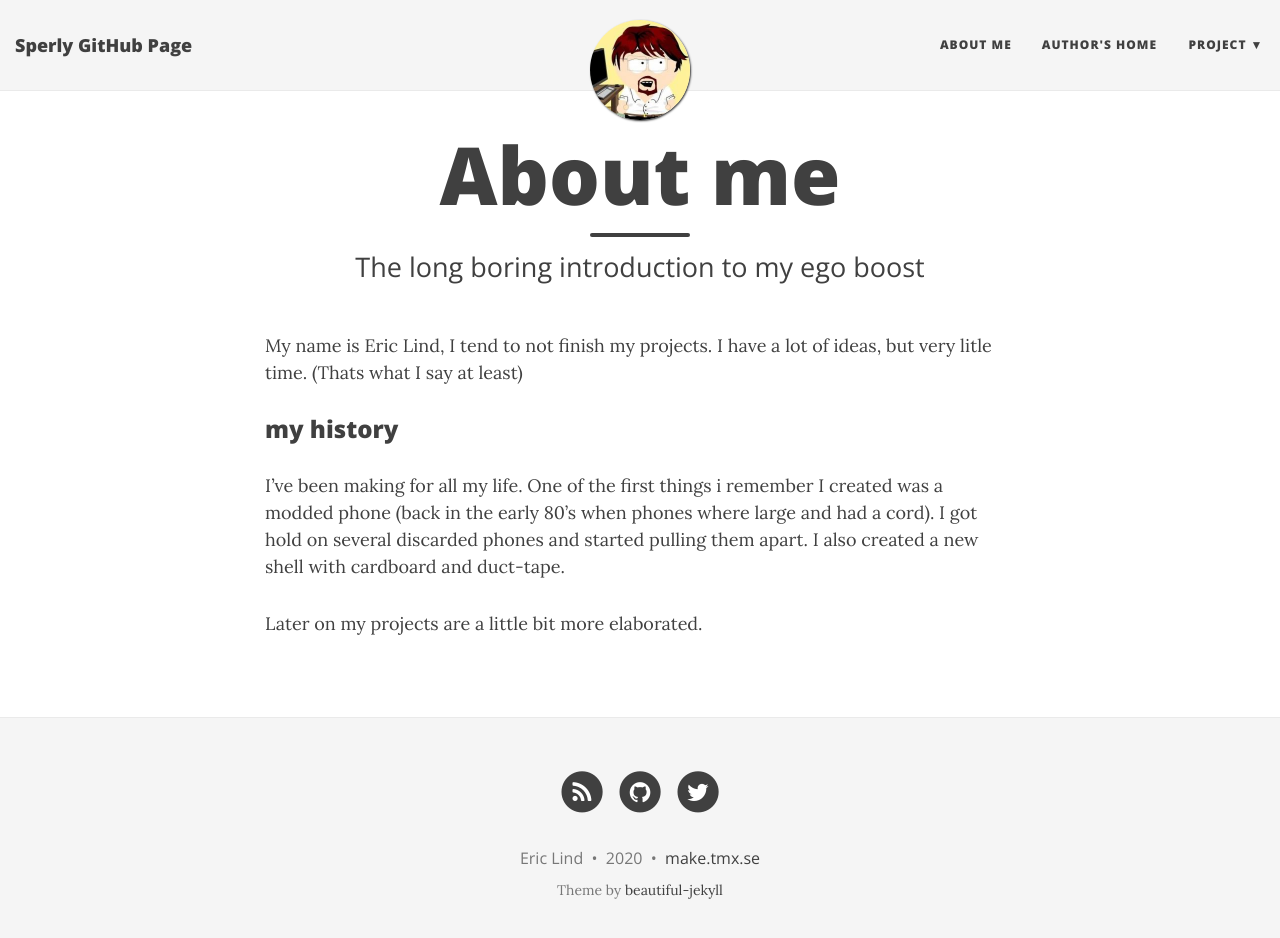
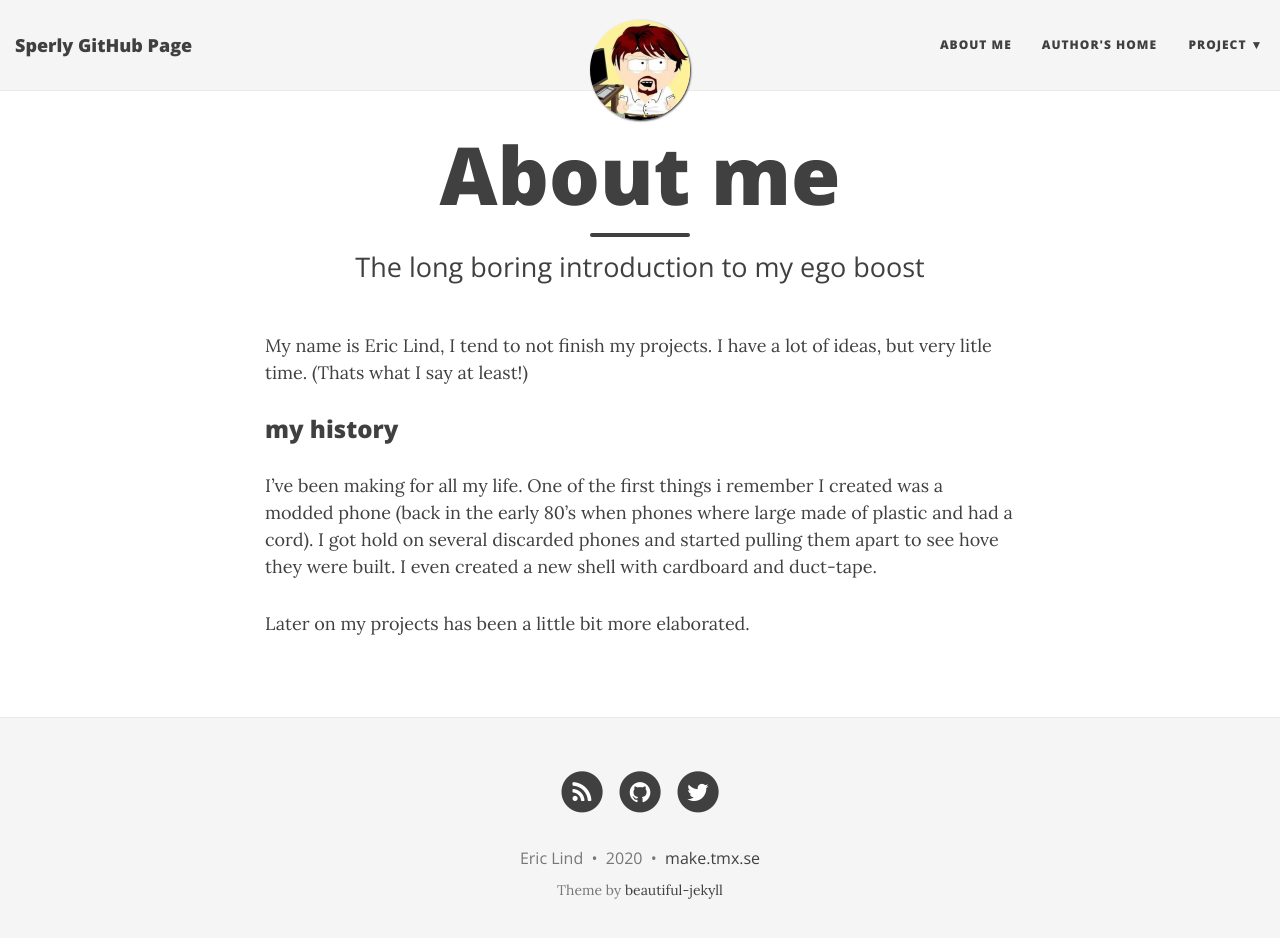
Before and after one commit to sperly/sperly.github.io, a Jekyll site: the page built from aboutme.md, in a window 1280 px wide and 951 px high. Shown: the top 938 px of the window. Built offline with Jekyll 4.4.1, drawn with Linux system fonts in a browser that asks for light colours; nearby versions of some CDN libraries.

Commit message:
Update aboutme.md
Cleared up my background.

```diff
--- a/aboutme.md
+++ b/aboutme.md
@@ -5,11 +5,11 @@ subtitle: The long boring introduction to my ego boost
 ---
 
 My name is Eric Lind, I tend to not finish my projects.
-I have a lot of ideas, but very litle time. (Thats what I say at least)
+I have a lot of ideas, but very litle time. (Thats what I say at least!)
 
 ### my history
 
-I've been making for all my life. One of the first things i remember I created was a modded phone (back in the early 80's when phones where large and had a cord).
-I got hold on several discarded phones and started pulling them apart. I also created a new shell with cardboard and duct-tape.
+I've been making for all my life. One of the first things i remember I created was a modded phone (back in the early 80's when phones where large made of plastic and had a cord).
+I got hold on several discarded phones and started pulling them apart to see hove they were built. I even created a new shell with cardboard and duct-tape.
 
-Later on my projects are a little bit more elaborated.
+Later on my projects has been a little bit more elaborated.
```
